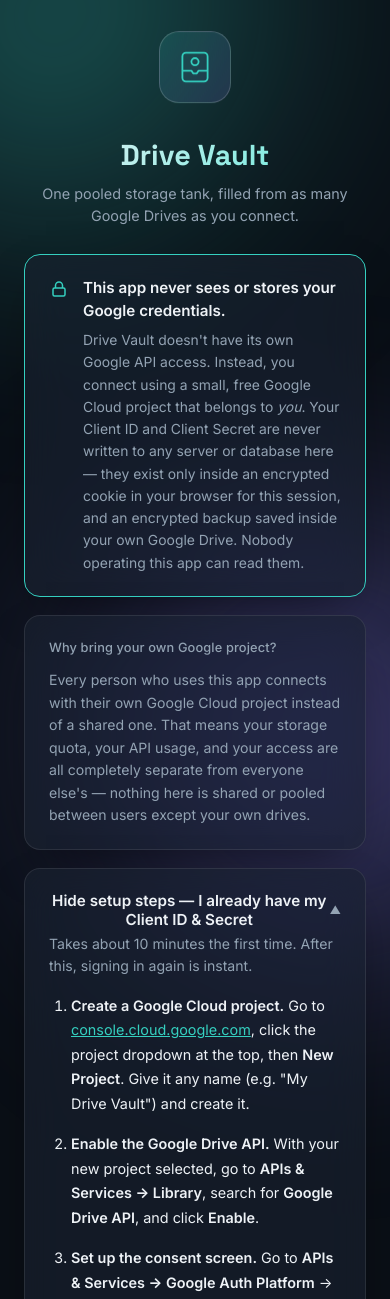
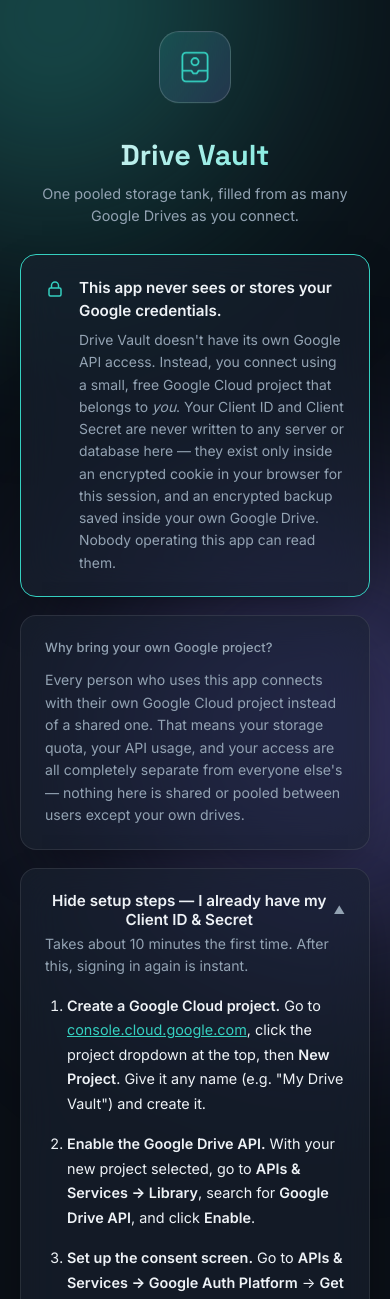
Before and after one commit to Dadakhalandar1238/drive-vault, a FastAPI app: page / in a window 390 px wide. Shown: the top 1299 px of the page. Run offline with FastAPI, Linux system fonts and the light colour scheme.

Commit message:
Make the dashboard fill the screen edge to edge instead of a fixed 1040px column
The dashboard was capped at max-width:1040px and centered, so on any
wider monitor there was a lot of unused dark space on both sides,
making the app look cropped. Changed .wrap to width:100% with a
responsive gutter (clamp(20px, 3vw, 64px)) so it uses the full browser
width on both desktop and mobile.

Kept .wrap.narrow (the sign-in/onboarding page) at its existing
700px cap -- that page is paragraph-heavy setup instructions, and
letting those lines stretch across an ultra-wide monitor would hurt
readability rather than help it.

Verified with 105 passing tests plus manual browser checks at 1600px
and mobile widths.

Co-Authored-By: Claude Sonnet 5 <noreply@anthropic.com>

```diff
--- a/app/static/style.css
+++ b/app/static/style.css
@@ -60,7 +60,7 @@ h1, .num, .gauge-label, .btn {
   font-family: "Space Grotesk", -apple-system, sans-serif;
 }
 
-.wrap { max-width: 1040px; margin: 0 auto; padding: 36px 24px 80px; position: relative; z-index: 1; }
+.wrap { width: 100%; margin: 0 auto; padding: 36px clamp(20px, 3vw, 64px) 80px; position: relative; z-index: 1; box-sizing: border-box; }
 .center { display: flex; align-items: center; justify-content: center; min-height: 100vh; }
 
 /* ---------- entrance animation ---------- */
```
